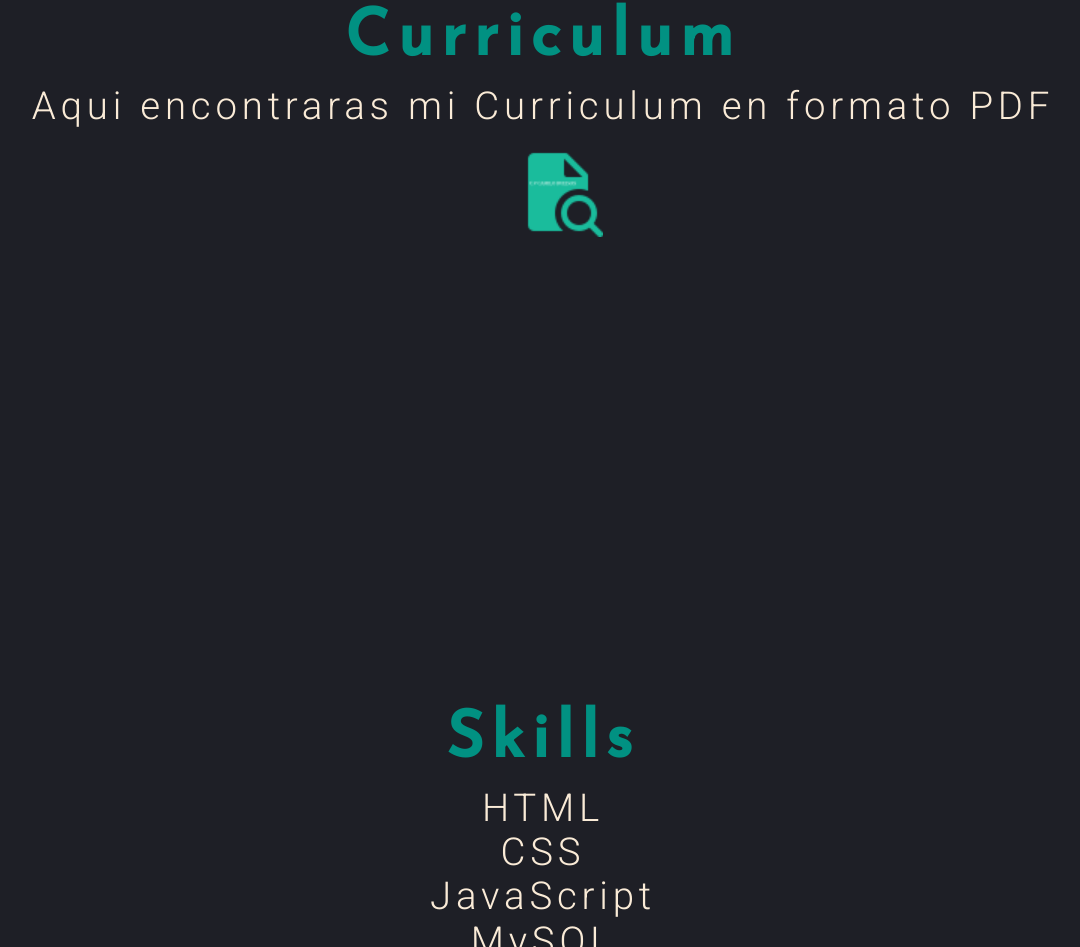
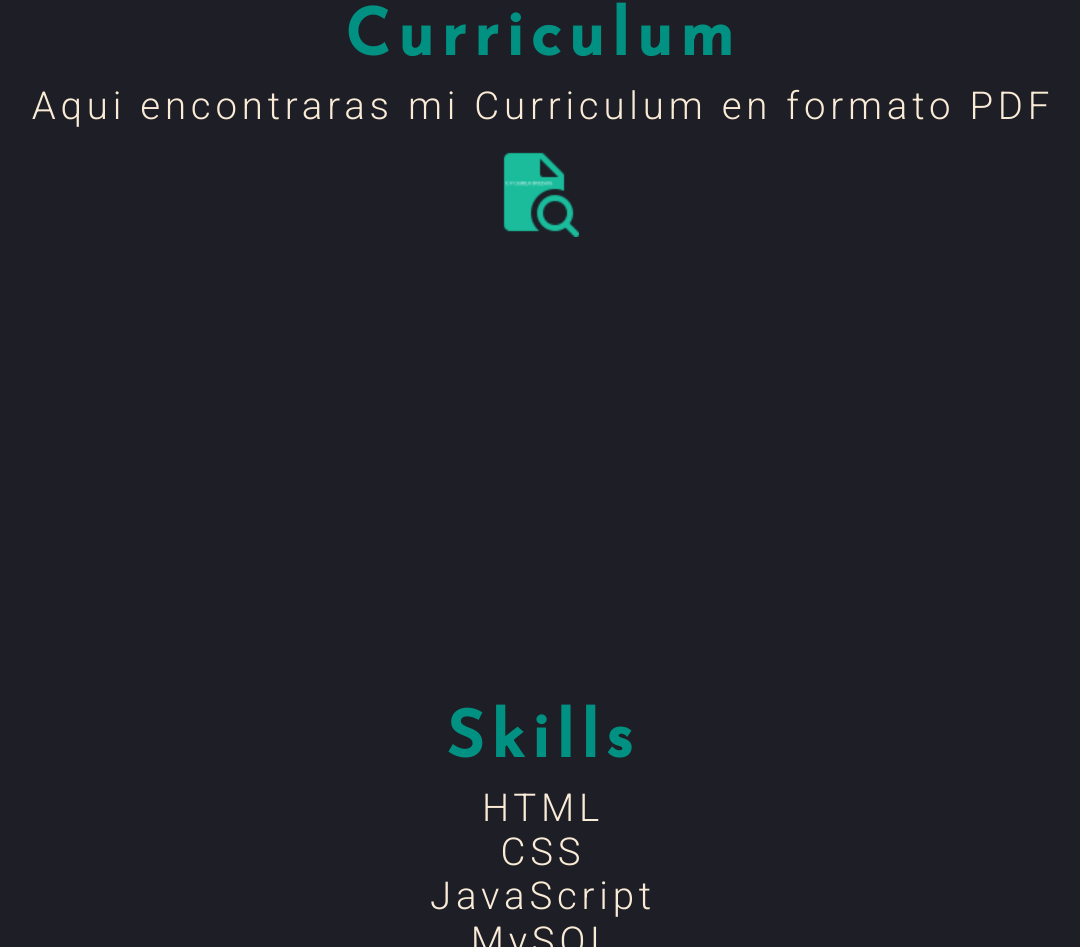
Before and after one commit to camijc11/CamiloBuelvasWeb, a plain HTML site: page index.html in a window 1280 px wide. Shown: the part 2678-3625 px from the top of the page, without its empty margins (97-1177 px from the left). Drawn offline with nearby package versions, Linux system fonts and the light colour scheme; a script that the page names is missing.

Commit message:
Update styles.css

```diff
--- a/styles.css
+++ b/styles.css
@@ -62,6 +62,8 @@
   }
   img.curriculum{
     width: 150%;
+    position: relative;
+    margin-left: -40%;
   }
   img.curriculum:hover{
     transform: translate3d(0, -10px, 22px);
```
